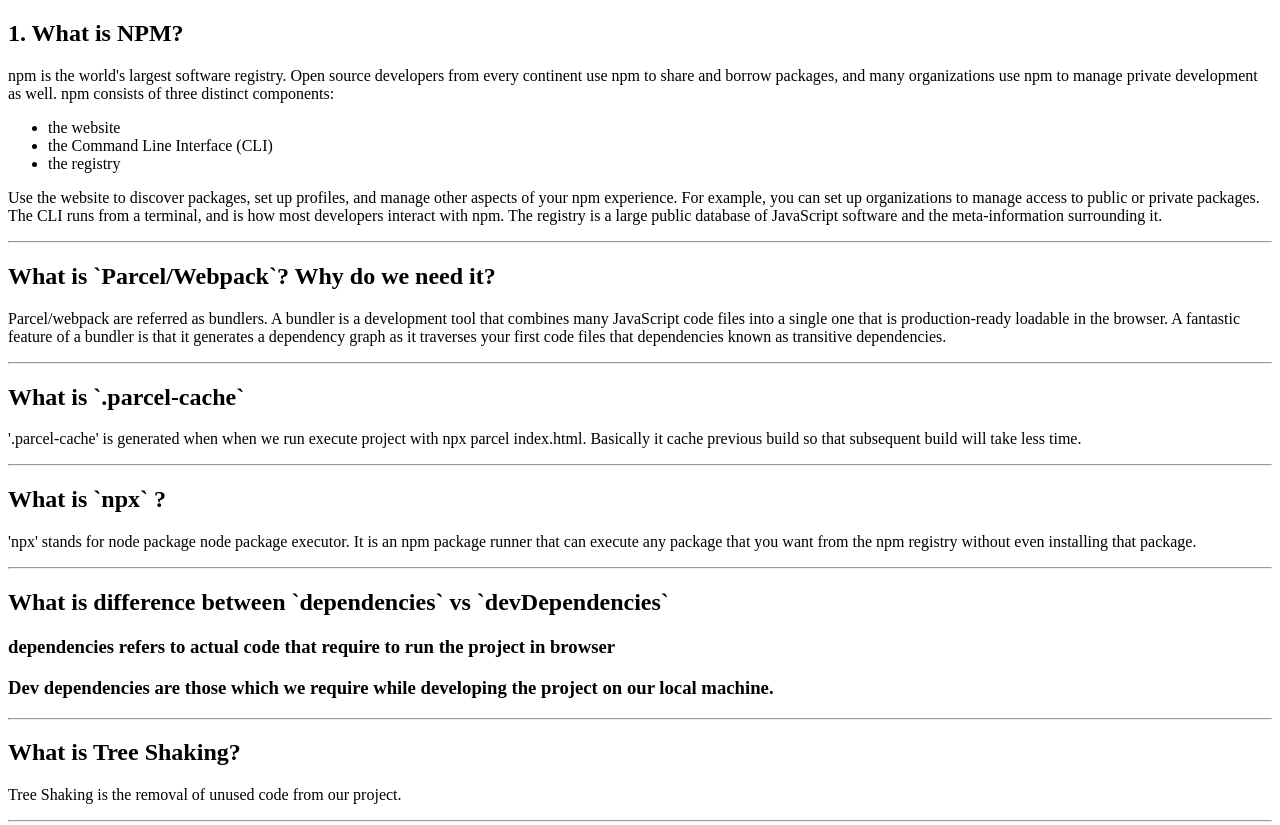
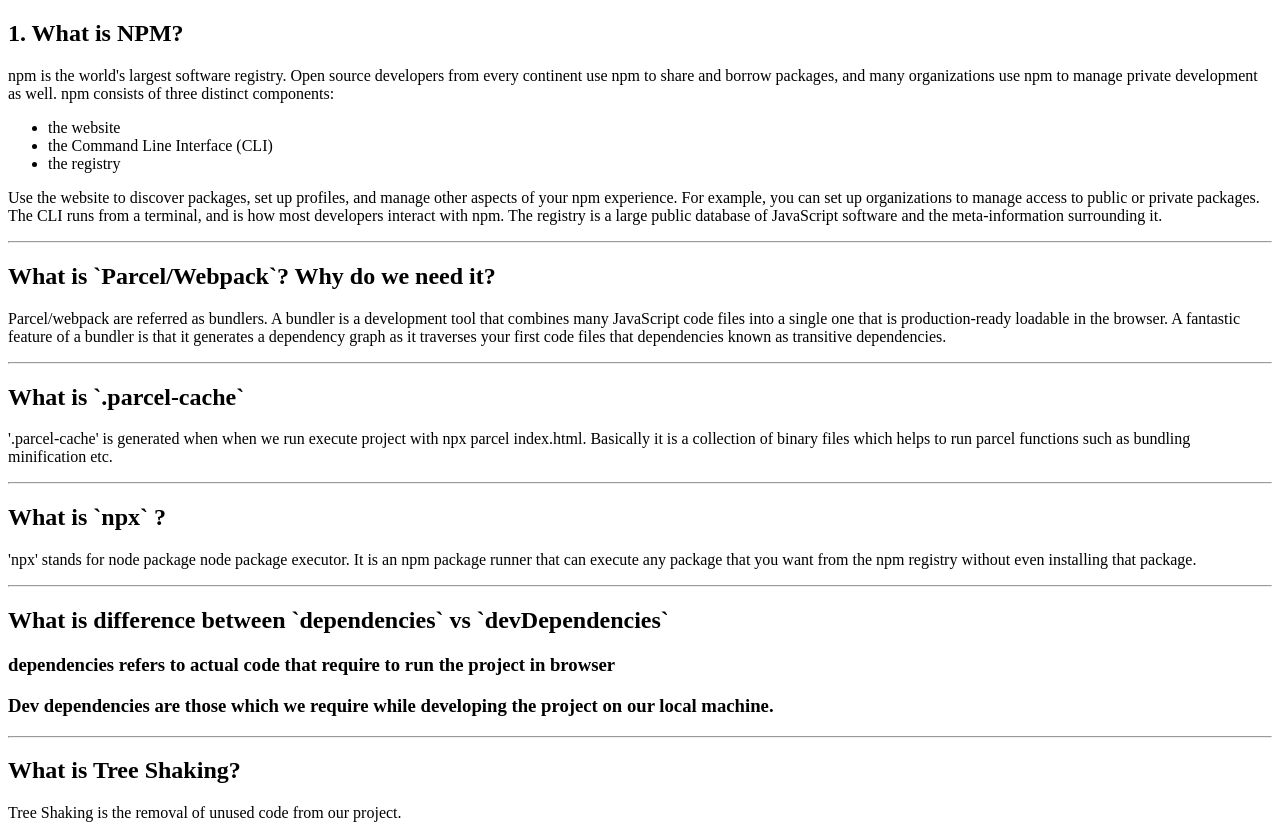
Before and after one commit to rajdesigner/namaste-js, a React app: page React_01/class_02.html in a window 1280 px wide. Shown: the top 825 px of the page. Built offline with nearby package versions, Linux system fonts and the light colour scheme.

Commit message:
parcel definition corrected

```diff
--- a/React_01/class_02.html
+++ b/React_01/class_02.html
@@ -33,7 +33,7 @@
 
     <h2>What is `.parcel-cache`</h2>
     <p>
-     '.parcel-cache' is generated when when we run execute project with npx parcel index.html. Basically it cache previous build so that subsequent build will take less time.
+     '.parcel-cache' is generated when when we run execute project with npx parcel index.html. Basically it is a collection of binary files which helps to run parcel functions such as bundling minification etc.
     </p>
 
     <hr />
```
